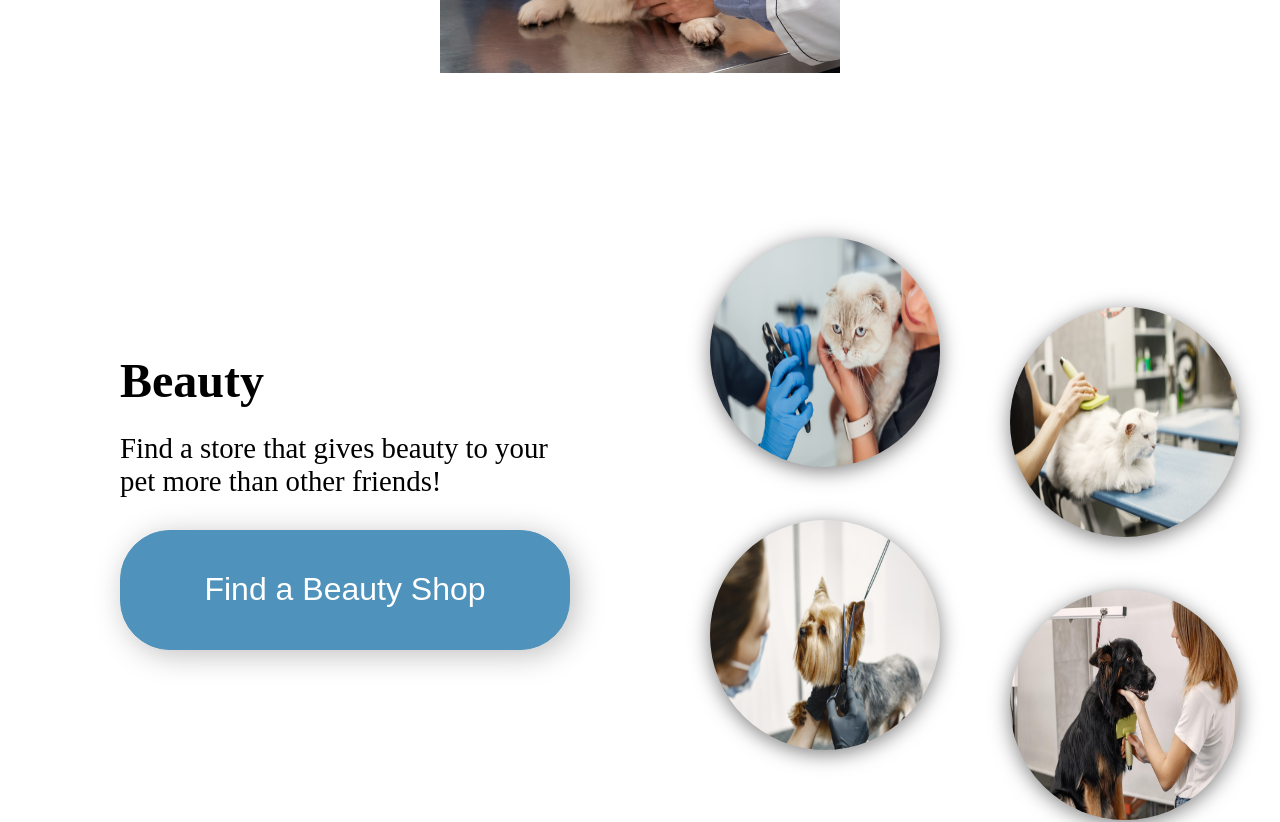
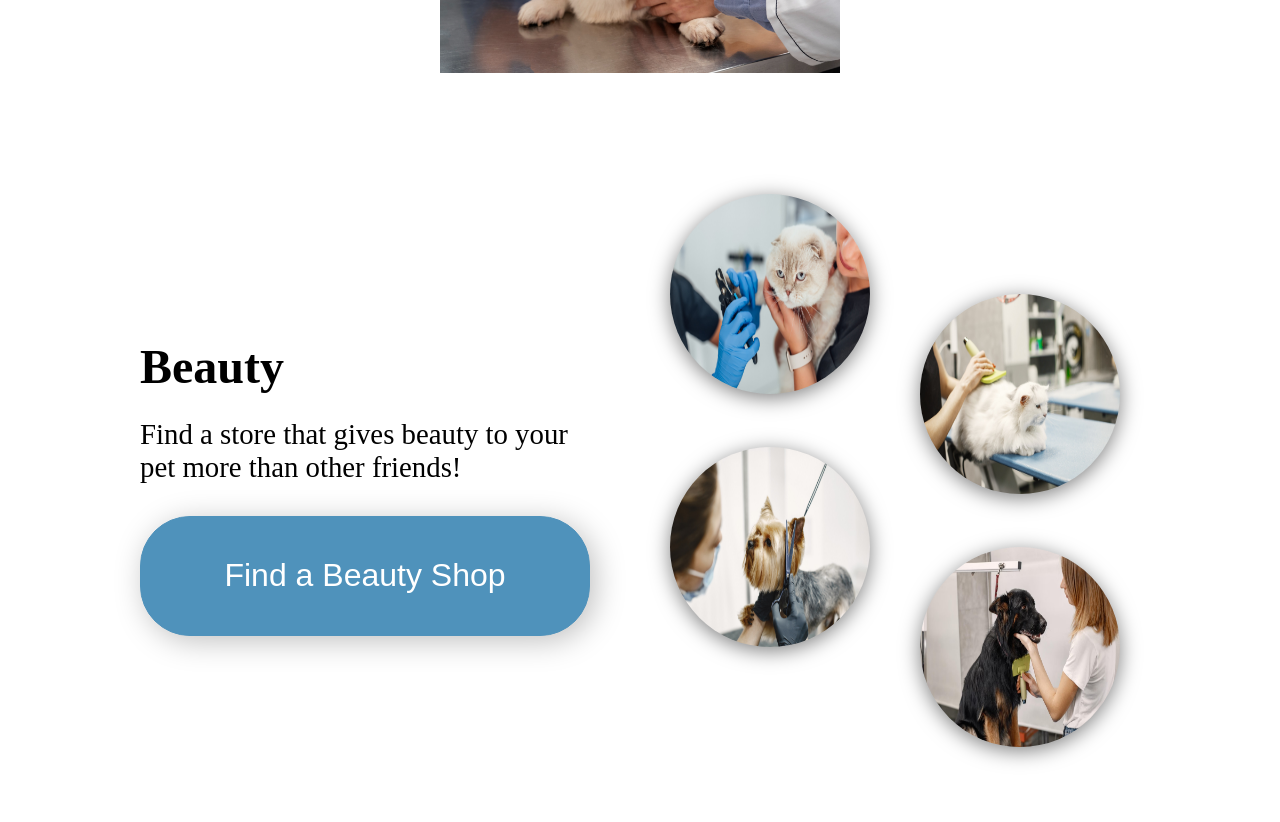
Before and after one commit to doch2130/PetPotal, a React (Create React App) app in the folder frontend/: page / in a window 1280 px wide. Shown: the part 3800-4622 px from the top of the page. Built offline with nearby package versions, Linux system fonts and the light colour scheme; a web font is replaced by a local one.

Commit message:
feat: 2023-04-19 1737 mainpage beauty respon css modifing

```diff
--- a/frontend/src/components/MainSection/beauty/MainBeauty.module.css
+++ b/frontend/src/components/MainSection/beauty/MainBeauty.module.css
@@ -1,23 +1,25 @@
 .wrap {
   /* background: conic-gradient(from -16.52deg at 53.36% 111.33%, rgba(231, 255, 255, 0) -56.41deg, #E7FFFF 137.95deg, rgba(231, 255, 255, 0) 303.59deg, #E7FFFF 497.95deg); */
-  min-height: 800px;
-  /* padding-top: 5rem; */
-  /* display: flex; */
-  /* flex-wrap: wrap; */
-  /* align-items: center; */
+  min-height: 700px;
+  display: flex;
+  flex-wrap: wrap;
+  align-items: center;
 }
 
 .wrapCol {
-  width: 50%;
-  display: inline-block;
+  /* width: 50%; */
+  /* display: inline-block; */
+  flex: 1 0;
+}
+
+.wrapCol:nth-of-type(1) {
+  min-width: 450px;
 }
 
 .wrapLeft {
-  max-width: 450px;
+  max-width: 500px;
   margin-left: auto;
   line-height: normal;
-  position: relative;
-  right: 70px;
 }
 
 .wrapLeft h1 {
@@ -28,6 +30,7 @@
 
 .wrapLeft p {
   font-size: 1.8rem;
+  max-width: 450px;
 }
 
 .wrapLeft button {
@@ -35,41 +38,50 @@
   border: 1px solid #4F92BB;
   box-shadow: 5px 5px 30px rgba(0, 0, 0, 0.25);
   border-radius: 50px;
-  /* background: #E7FFFF; */
-  /* border: 1px solid #E7FFFF; */
-  /* box-shadow: 5px 5px 30px rgba(0, 0, 0, 0.25); */
-  /* border-radius: 50px; */
   height: 120px;
   font-size: 2rem;
   margin-top: 2rem;
-  width: 450px;
+  max-width: 450px;
+  width: 100%;
   color: #FFF;
 }
 
 .wrapRight {
-  position: relative;
-  top: 100px;
-  left: 70px;
-  width: 85%;
+  /* position: relative; */
+  /* top: 100px; */
+  /* left: 70px; */
+  /* width: 85%; */
+  text-align: center;
 }
 
-.wrapRight:nth-of-type(1) > img:nth-of-type(2) {
-  top: 70px;
-  left: 70px;
+.wrapRightTop, .wrapRightBottom {
+  width: 70%;
+  min-width: 500px;
 }
 
-.wrapRight:nth-of-type(2) > img:nth-of-type(1) {
-  top: 50px;
+.wrapRightTop img:nth-of-type(1) {
+  top: -90px;
+  right: 20px;
 }
 
-.wrapRight:nth-of-type(2) > img:nth-of-type(2) {
-  top: 120px;
-  left: 70px;
+.wrapRightTop img:nth-of-type(2) {
+  top: 10px;
+  left: 30px;
+}
+
+.wrapRightBottom img:nth-of-type(1) {
+  top: -40px;
+  right: 20px;
+}
+
+.wrapRightBottom img:nth-of-type(2) {
+  top: 60px;
+  left: 30px;
 }
 
 .beautyImg {
-  width: 230px;
-  height: 230px;
+  width: 200px;
+  height: 200px;
   filter: drop-shadow(0px 4px 10px rgba(0, 0, 0, 0.5));
   border-radius: 50%;
   position: relative;
@@ -78,3 +90,11 @@
 .imgSource {
   display: none;
 }
+
+
+@media (max-width: 967px) {
+  .wrapLeft {
+    margin: auto;
+    max-width: 570px;
+  }
+}
--- a/frontend/src/components/MainSection/beauty/MainBeauty.tsx
+++ b/frontend/src/components/MainSection/beauty/MainBeauty.tsx
@@ -20,13 +20,24 @@ export default function MainBeauty() {
 
       <div className={style.wrapCol}>
         <div className={style.wrapRight}>
+          <div className={style.wrapRightTop}>
+            <img src={BeautyImg1} alt='BeautyImg1' className={style.beautyImg} />
+            <img src={BeautyImg2} alt='BeautyImg2' className={style.beautyImg} />
+          </div>
+          <div className={style.wrapRightBottom}>
+            <img src={BeautyImg3} alt='BeautyImg3' className={style.beautyImg} />
+            <img src={BeautyImg4} alt='BeautyImg4' className={style.beautyImg} />
+          </div>
+        </div>
+
+        {/* <div className={style.wrapRight}>
           <img src={BeautyImg1} alt='BeautyImg1' className={style.beautyImg} />
           <img src={BeautyImg2} alt='BeautyImg2' className={style.beautyImg} />
         </div>
         <div className={style.wrapRight}>
           <img src={BeautyImg3} alt='BeautyImg3' className={style.beautyImg} />
           <img src={BeautyImg4} alt='BeautyImg4' className={style.beautyImg} />
-        </div>
+        </div> */}
           {/* <div className={style.imgSource}>
             <a href="https://kr.freepik.com/free-photo/cat-s-getting-a-nail-trim_17094543.htm#from_view=detail_alsolike">작가 artursafronovvvv</a> 출처 Freepik
           </div>
```
